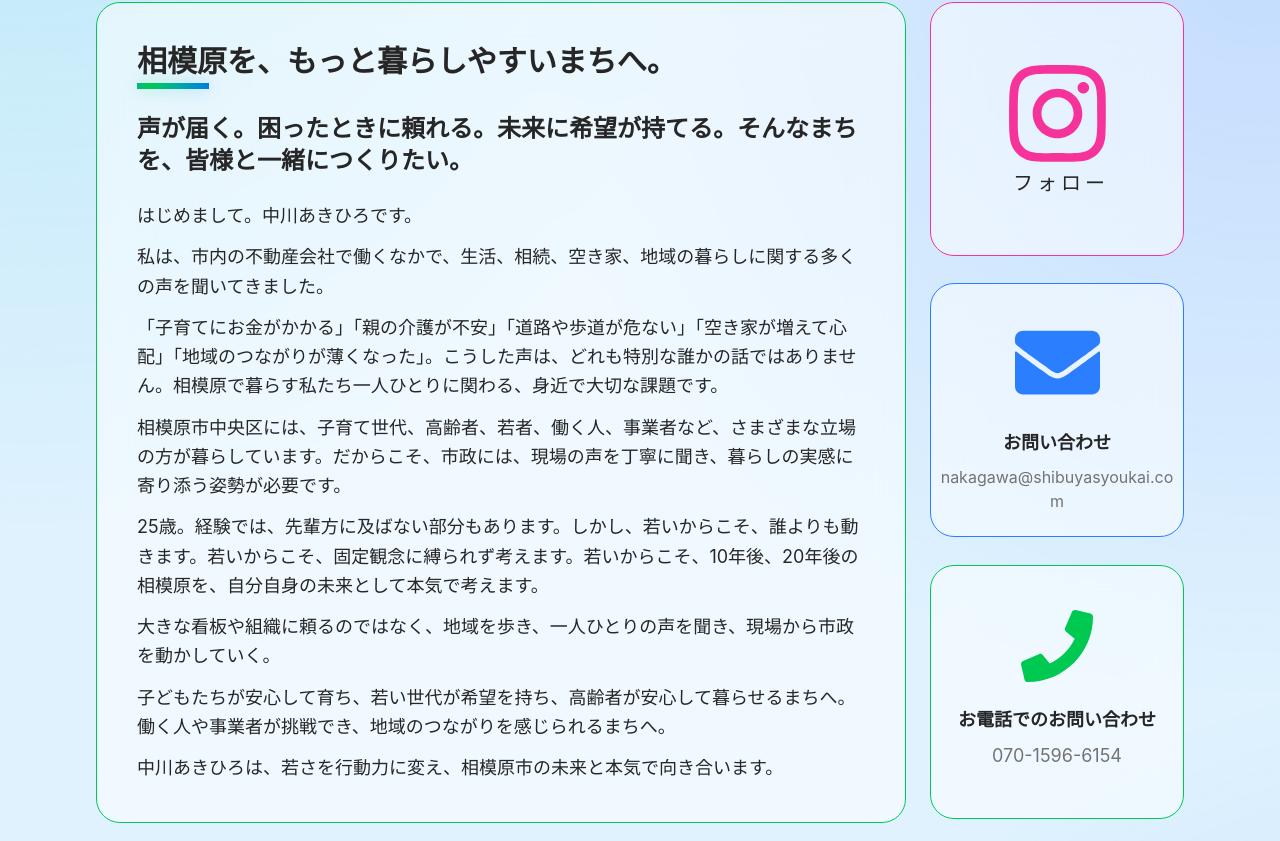
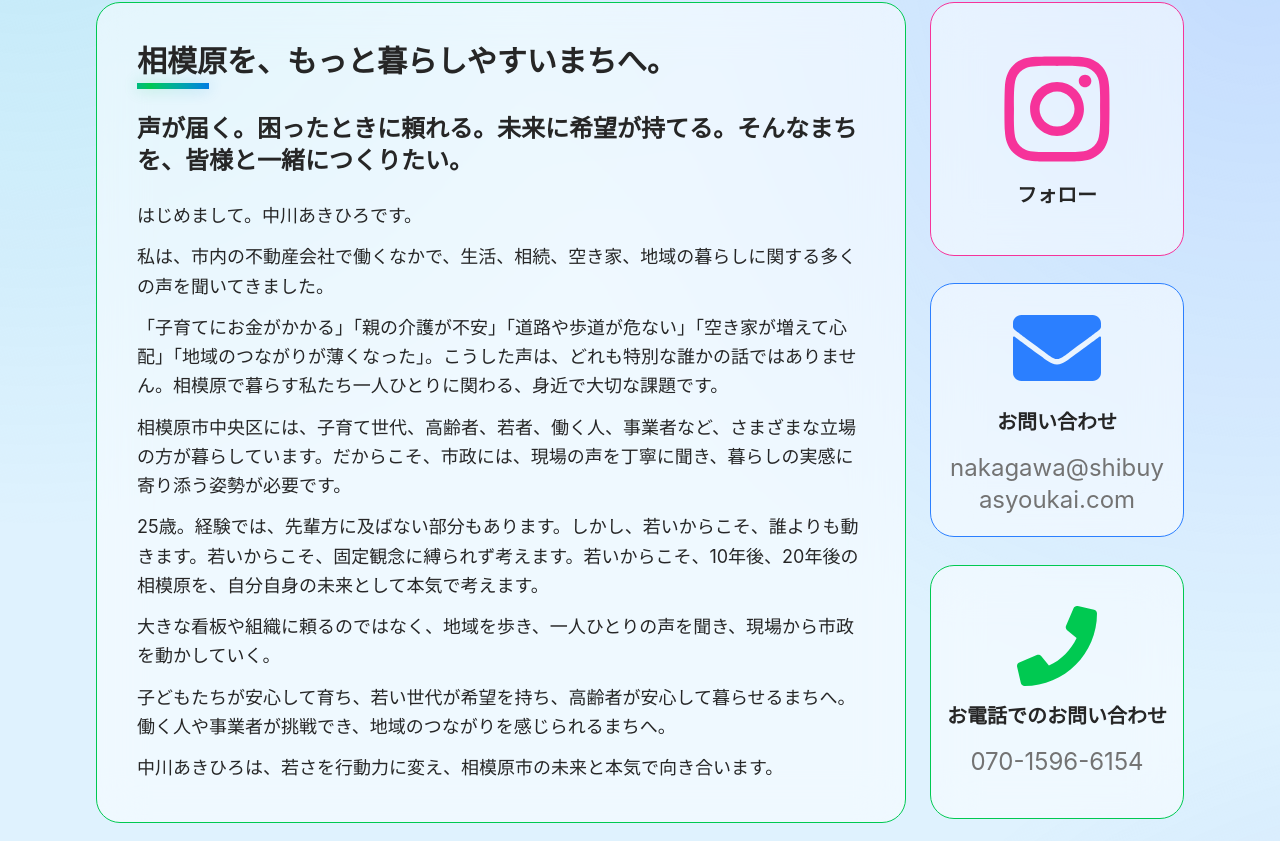
Before and after one commit to KazumasaShibuya/candidate-site, a React (Vite) app in the folder my-portfolio/: page / in a window 1280 px wide. Shown: the part 1159-2000 px from the top of the page. Built offline with nearby package versions, Linux system fonts and the light colour scheme.

Commit message:
fixed contact cards

```diff
--- a/my-portfolio/src/App.jsx
+++ b/my-portfolio/src/App.jsx
@@ -336,78 +336,70 @@ function App() {
                 </GlassCard>
               </motion.div>
 
-              {/* 2. instagram (1x1 Square) */}
+              {/* Instagram (1x1 Square) */}
                 <motion.div variants={itemVariants} className="aspect-square">
                   <GlassCard className="h-full p-0 overflow-hidden group border-pink-500/100 hover:border-blue-500/50 transition-colors">
                     <a
                       href="https://www.instagram.com/nakagawa.akihiro_/"
                       target="_blank"
                       rel="noopener noreferrer"
-                    className="relative z-20 h-full w-full flex flex-col items-center justify-center p-4 text-center"
+                      className="relative z-20 h-full w-full flex flex-col items-center justify-center gap-3 p-4 text-center"
                     >
-                    {/* 2. Color starts white/gray and changes to instagram blue only on hover */}
                       <FaInstagram
-                      size={85}
-                      className="text-pink-500 scale-150 translate-y-25"
+                        className="w-30 h-30 text-pink-500"
                       />
 
-                    <span className="mt-6 text-[20px] font-mono uppercase tracking-[0.2em] text-neutral-800 translate-y-25">
+                      <span className="text-xl font-semibold text-neutral-800">
                         {data.insta}
                       </span>
                     </a>
                   </GlassCard>
                 </motion.div>
 
+
                 {/* Email (1x1 Square) */}
                 <motion.div variants={itemVariants} className="aspect-square">
                   <GlassCard className="h-full p-0 overflow-hidden group border-blue-500/100">
                     <button
                       onClick={copyEmail}
-                        className="relative z-20 h-full w-full flex flex-col items-center justify-center p-1 text-center translate-y-20 cursor-pointer"
+                      className="relative z-20 h-full w-full flex flex-col items-center justify-center gap-4 p-4 text-center cursor-pointer"
                     >
                       {emailCopied ? (
-                          <FaCheck
-                            className="w-24 h-24 text-green-500 mb-6"
-                          />
+                        <FaCheck className="w-24 h-24 text-green-500" />
                       ) : (
-                          <FaEnvelope
-                            className="w-24 h-24 text-blue-500 mb-6"
-                          />
+                        <FaEnvelope className="w-24 h-24 text-blue-500" />
                       )}
 
                       <span className="text-xl font-semibold text-neutral-800">
                         {emailCopied ? "コピーしました！" : "お問い合わせ"}
                       </span>
 
-                        <span className="mt-2 text-xl text-neutral-500 break-all">
+                      <span className="text-xl text-neutral-500 break-all">
                         {data.email}
                       </span>
                     </button>
                   </GlassCard>
                 </motion.div>
 
+
                 {/* Phone (1x1 Square) */}
                 <motion.div variants={itemVariants} className="aspect-square">
                   <GlassCard className="h-full p-0 overflow-hidden group border-green-500/100">
                     <button
                       onClick={copyPhone}
-                      className="relative z-20 h-full w-full flex flex-col items-center justify-center p-1 text-center translate-y-20 cursor-pointer"
+                      className="relative z-20 h-full w-full flex flex-col items-center justify-center gap-4 p-4 text-center cursor-pointer"
                     >
                       {phoneCopied ? (
-                        <FaCheck
-                          className="w-24 h-24 text-green-500 mb-6"
-                        />
+                        <FaCheck className="w-22 h-22 text-green-500" />
                       ) : (
-                        <FaPhone
-                          className="w-24 h-24 text-green-500 mb-6"
-                        />
+                        <FaPhone className="w-22 h-22 text-green-500" />
                       )}
 
                       <span className="text-xl font-semibold text-neutral-800">
                         {phoneCopied ? "コピーしました！" : "お電話でのお問い合わせ"}
                       </span>
 
-                      <span className="mt-2 text-xl text-neutral-500 break-all">
+                      <span className="text-xl text-neutral-500 break-all">
                         {data.phone}
                       </span>
                     </button>
@@ -531,82 +523,70 @@ function App() {
                     </GlassCard>
                   </motion.div>
 
-                  {/* 2. instagram (1x1 Square) */}
+                  {/* Instagram (1x1 Square) */}
                 <motion.div variants={itemVariants} className="aspect-square">
-                    <GlassCard className="h-full p-0 overflow-hidden group border-pink-500/100">
+                  <GlassCard className="h-full p-0 overflow-hidden group border-pink-500/100 hover:border-blue-500/50 transition-colors">
                     <a
                       href="https://www.instagram.com/nakagawa.akihiro_/"
                       target="_blank"
                       rel="noopener noreferrer"
-                        className="relative z-20 h-full w-full flex flex-col items-center justify-center p-4 text-center"
+                      className="relative z-20 h-full w-full flex flex-col items-center justify-center gap-3 p-4 text-center"
                     >
-                        {/* 2. Color starts white/gray and changes to instagram pink only on hover */}
                       <FaInstagram
-                          size={85}
-                          className="text-neutral-600 text-pink-500 scale-130 translate-y-13"
+                        className="w-30 h-30 text-pink-500"
                       />
 
-                        <span className="mt-6 text-[20px] font-mono uppercase tracking-[0.2em] text-neutral-800 translate-y-10 translate-x-1">
+                      <span className="text-xl font-semibold text-neutral-800">
                         {data.insta}
                       </span>
                     </a>
                   </GlassCard>
                 </motion.div>
 
+
                 {/* Email (1x1 Square) */}
                 <motion.div variants={itemVariants} className="aspect-square">
                   <GlassCard className="h-full p-0 overflow-hidden group border-blue-500/100">
                     <button
                       onClick={copyEmail}
-                        className="relative z-20 h-full w-full flex flex-col items-center justify-center p-1 text-center translate-y-8 cursor-pointer"
+                      className="relative z-20 h-full w-full flex flex-col items-center justify-center gap-4 p-4 text-center cursor-pointer"
                     >
                       {emailCopied ? (
-                          <FaCheck
-                            size={85}
-                            className="text-green-500 mb-6"
-                          />
+                        <FaCheck className="w-22 h-22 text-green-500" />
                       ) : (
-                          <FaEnvelope
-                            size={85}
-                            className="text-blue-500 mb-6"
-                          />
+                        <FaEnvelope className="w-22 h-22 text-blue-500" />
                       )}
 
-                        <span className="text-lg font-semibold text-neutral-800">
+                      <span className="text-xl font-semibold text-neutral-800">
                         {emailCopied ? "コピーしました！" : "お問い合わせ"}
                       </span>
 
-                        <span className="mt-2 text- text-neutral-500 break-all">
-                          nakagawa@shibuyasyoukai.com
+                      <span className="text-2xl text-neutral-500 break-all">
+                        {data.email}
                       </span>
                     </button>
                   </GlassCard>
                 </motion.div>
+
 
                 {/* Phone (1x1 Square) */}
                 <motion.div variants={itemVariants} className="aspect-square">
                   <GlassCard className="h-full p-0 overflow-hidden group border-green-500/100">
                     <button
                       onClick={copyPhone}
-                          className="relative z-20 h-full w-full flex flex-col items-center justify-center p-1 text-center translate-y-10 cursor-pointer"
+                      className="relative z-20 h-full w-full flex flex-col items-center justify-center gap-4 p-4 text-center cursor-pointer"
                     >
                       {phoneCopied ? (
-                            <FaCheck
-                              size={72}
-                              className="text-green-500 mb-6"
-                            />
+                        <FaCheck className="w-20 h-20 text-green-500" />
                       ) : (
-                            <FaPhone
-                              size={72}
-                              className="text-green-500 mb-6"
-                            />
+                        <FaPhone className="w-20 h-20 text-green-500" />
                       )}
 
-                          <span className="text-lg font-semibold text-neutral-800">
+                      <span className="text-xl font-semibold text-neutral-800">
                         {phoneCopied ? "コピーしました！" : "お電話でのお問い合わせ"}
                       </span>
 
-                          <span className="mt-2 text-lg text-neutral-500 break-all">
+                      <span className="text-2xl text-neutral-500 break-all">
                         {data.phone}
                       </span>
                     </button>
--- a/my-portfolio/src/components/GlassCard.jsx
+++ b/my-portfolio/src/components/GlassCard.jsx
@@ -60,7 +60,7 @@ const GlassCard = ({ children, className = "" }) => {
           transform: "translateZ(50px)",
           transformStyle: "preserve-3d"
         }}
-        className="relative z-10"
+        className="relative z-10 h-full"
       >
         {children}
       </div>
```
Lines whose indentation alone changed are shown as unchanged.
